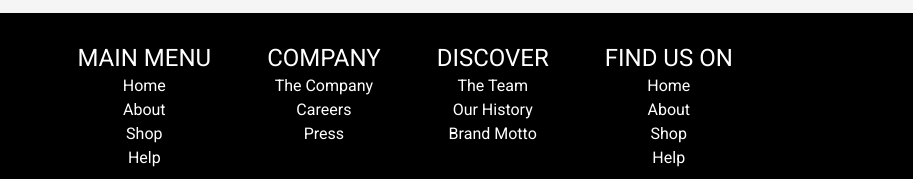
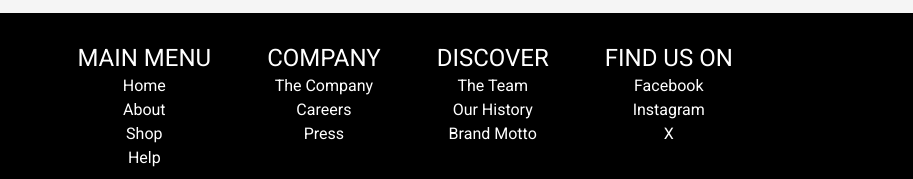
Before and after one commit to endreo123/LandingPage-teste, an Astro site: page / in a window 1280 px wide. Shown: the part 2363-2542 px from the top of the page, 367-1280 px from the left. Built offline with nearby package versions, Linux system fonts and the light colour scheme; Astro itself is replaced by a stand-in of ours.

Commit message:
Footer links fix

```diff
--- a/src/components/Footer.astro
+++ b/src/components/Footer.astro
@@ -64,16 +64,13 @@ import Logo from "../assets/imgs/logo.jpg";
         <h2 class="text-2xl">FIND US ON</h2>
         <ul class="flex flex-col items-center">
           <li>
-            <a href="https://adsomos.com.br">Home</a>
+            <a href="https://adsomos.com.br">Facebook</a>
           </li>
           <li>
-            <a href="https://adsomos.com.br">About</a>
+            <a href="https://adsomos.com.br">Instagram</a>
           </li>
           <li>
-            <a href="https://adsomos.com.br">Shop</a>
-          </li>
-          <li>
-            <a href="https://adsomos.com.br">Help</a>
+            <a href="https://adsomos.com.br">X</a>
           </li>
         </ul>
       </div>
```
